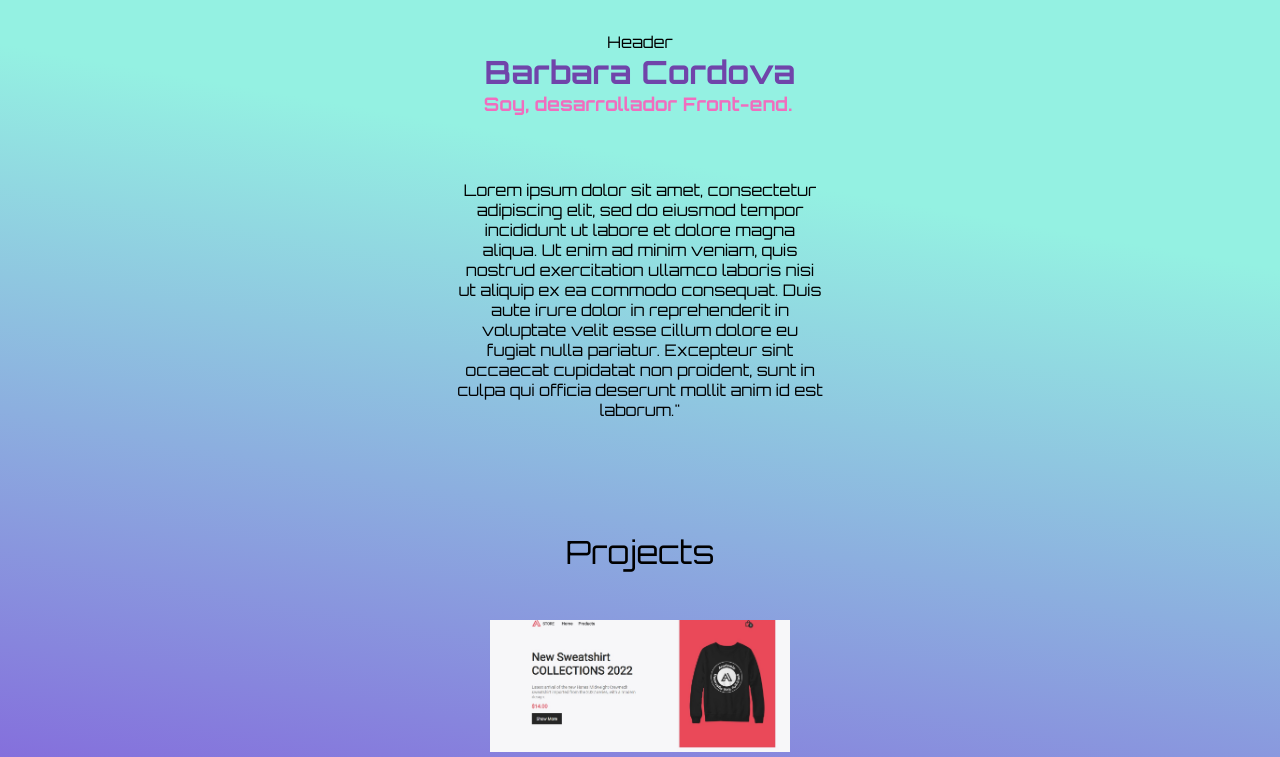
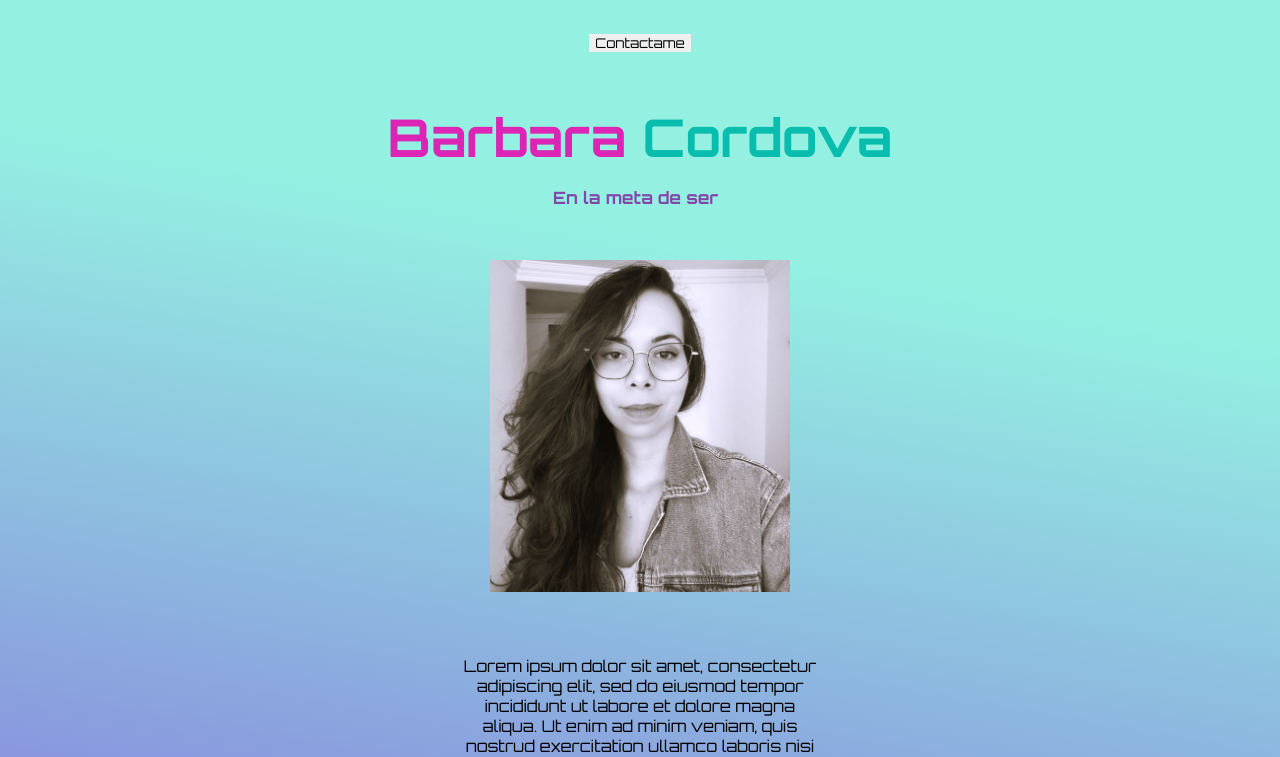
Before and after one commit to cordovabarbara/my-portfolio, a React (Vite) app: page / in a window 1280 px wide. Shown: the top 757 px of the page. Built offline with nearby package versions, Linux system fonts and the light colour scheme.

Commit message:
se arrelo la animacion, se ajustaron los estilos

```diff
--- a/src/components/Banner.jsx
+++ b/src/components/Banner.jsx
@@ -1,19 +1,23 @@
 import React from 'react'
 import {TypeAnimation} from 'react-type-animation'
 import "./styles/banner.css";
+import img from '/public/img.jpg'
 
 const Banner = () => {
   return (
-    <div>
-      <h1 className='title__banner'> Barbara <span>Cordova</span></h1>
+    <div className='banner'>
+      <h1 className='title__banner'> Barbara <span className='title__span'>Cordova</span></h1><div/>
           <TypeAnimation
             sequence={[
-          'Soy, desarrollador Front-end.',
-          500,
+            'En la meta de ser una desarrolladora web.',
+            2000,
+            'Bienvenido a mi portafolio.',
+            2000,
             ]}
             wrapper="h3"
             repeat={Infinity}
           />
+      <img className='banner_img' src={img} alt=''></img>
     </div>
   )
 }
--- a/src/components/Header.jsx
+++ b/src/components/Header.jsx
@@ -2,7 +2,9 @@ import React from 'react'
 
 const Header = () => {
   return (
-    <div id='home'>Header</div>
+    <div id='home'>
+      <button className=''>Contactame</button>
+    </div>
   )
 }
 
--- a/src/components/styles/banner.css
+++ b/src/components/styles/banner.css
@@ -1,7 +1,28 @@
+.banner{
+    display: flex;
+    flex-direction: column;
+    justify-content: center;
+    align-items: center;
+    padding-top: 2em;
+    font-size: 26px;
+
+}
+
 .title__banner{
-    color: rgb(112, 68, 170);
+    color: rgb(221, 37, 181);
+}
+
+.title__span{
+    color: rgb(9, 189, 174);
 }
 
 h3{
-    color: rgb(240, 109, 190);
+    color: rgb(131, 71, 170);
+    font-size: 17px;
+    padding-top: 1em;
 }
+
+.banner_img{
+    padding-top: 2em;
+    width: 300px;
+}
```
Also changed, not shown: public/img.jpg (added), src/components/styles/header.css (added). Lines whose indentation alone changed are shown as unchanged.
